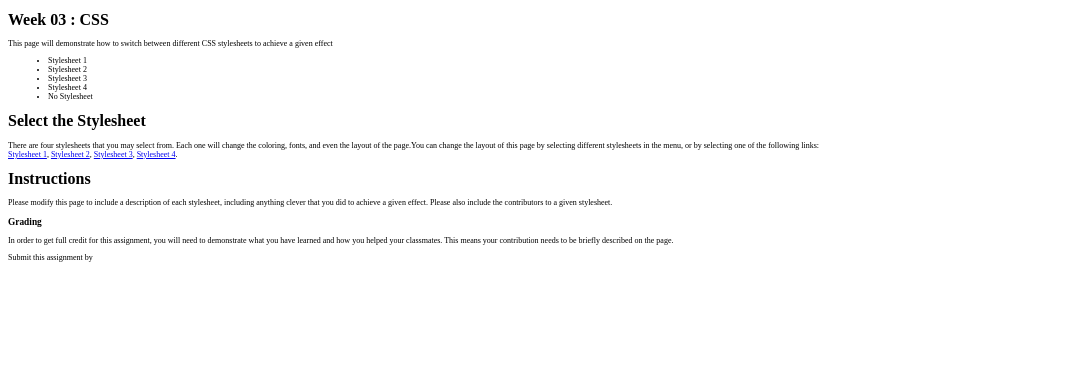
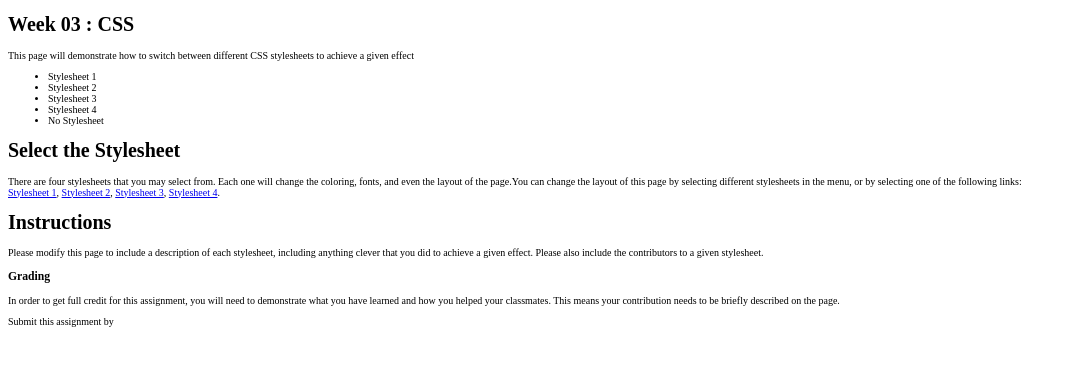
Before and after one commit to dlittle1/CS-213-group-projects, a plain HTML site: page css_website/index.html in a window 1280 px wide. Shown: the whole page, without its empty margins (0-1076 px from the left). Drawn offline with Linux system fonts and the light colour scheme.

Commit message:
changes to make links to stylesheets

```diff
--- a/css_website/index.html
+++ b/css_website/index.html
@@ -1,21 +1,14 @@
 <!DOCTYPE html PUBLIC "-//W3C//DTD XHTML 1.0 Transitional//EN" "http://www.w3.org/TR/xhtml1/DTD/xhtml1-transitional.dtd">
 <!-- saved from url=(0099)https://content.byui.edu/file/5baa7973-1f47-4b74-bc67-7782514e10e4/1/Teach/213.03.TeachProblem.html -->
-<html xmlns="http://www.w3.org/1999/xhtml"><head><meta http-equiv="Content-Type" content="text/html; charset=UTF-8">
-    <style> /* #0 */
-	   body { font-size:36px; }
-	</style>
-    <style> /* #1 */
-	   body { font-size:16px; }
-	</style>
-    <style> /* #2 */
-	   body { font-size:12px; }
-	</style>
-    <style> /* #3 */
-	   body { font-size:8px; }
-	</style>
+<html xmlns="http://www.w3.org/1999/xhtml">
+<head>
+  <meta http-equiv="Content-Type" content="text/html; charset=UTF-8">
+  <link rel="stylesheet" type="text/css" href="style1.css">
+  <link rel="stylesheet" type="text/css" href="style2.css">
+  <link rel="stylesheet" type="text/css" href="style2.css">
+  <link rel="stylesheet" type="text/css" href="style2.css">
+  <title>Week 03 : CSS</title>
 
-
-    <title>Week 03 : CSS</title>
 </head>
 <body>
   <div class="document">
@@ -38,10 +31,10 @@
         <p>There are four stylesheets that you may select from. Each one will change the coloring, fonts,
           and even the layout of the page.You can change the layout of this page by selecting different
           stylesheets in the menu, or by selecting one of the following links:<br>
-              <a href="style1.css" onclick="applyStyle(0)">Stylesheet 1</a>,
-              <a href="style2.css" onclick="applyStyle(1)">Stylesheet 2</a>,
-              <a href="style3.css" onclick="applyStyle(2)">Stylesheet 3</a>,
-              <a href="style4.css" onclick="applyStyle(3)">Stylesheet 4</a>.
+          <a href="#" onclick="applyStyle(0)">Stylesheet 1</a>,
+          <a href="#" onclick="applyStyle(1)">Stylesheet 2</a>,
+          <a href="#" onclick="applyStyle(2)">Stylesheet 3</a>,
+          <a href="#" onclick="applyStyle(3)">Stylesheet 4</a>.
         </p>
         <h1>Instructions</h1>
         <p>Please modify this page to include a description of each stylesheet, including anything clever that
--- a/css_website/style1.css
+++ b/css_website/style1.css
@@ -0,0 +1,3 @@
+body {
+  font-size: 40px;
+}
--- a/css_website/style2.css
+++ b/css_website/style2.css
@@ -0,0 +1,3 @@
+body {
+  font-size: 10px;
+}
```
Lines whose indentation alone changed are shown as unchanged.
